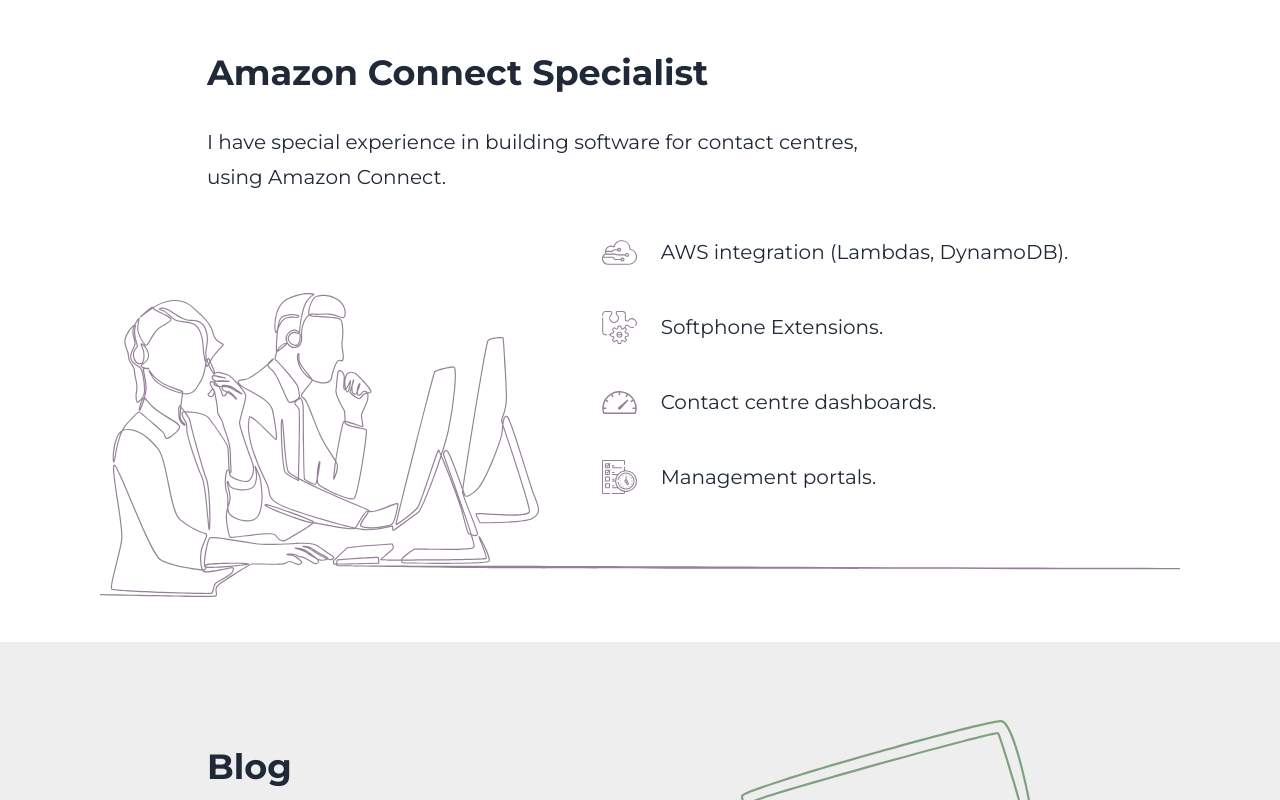
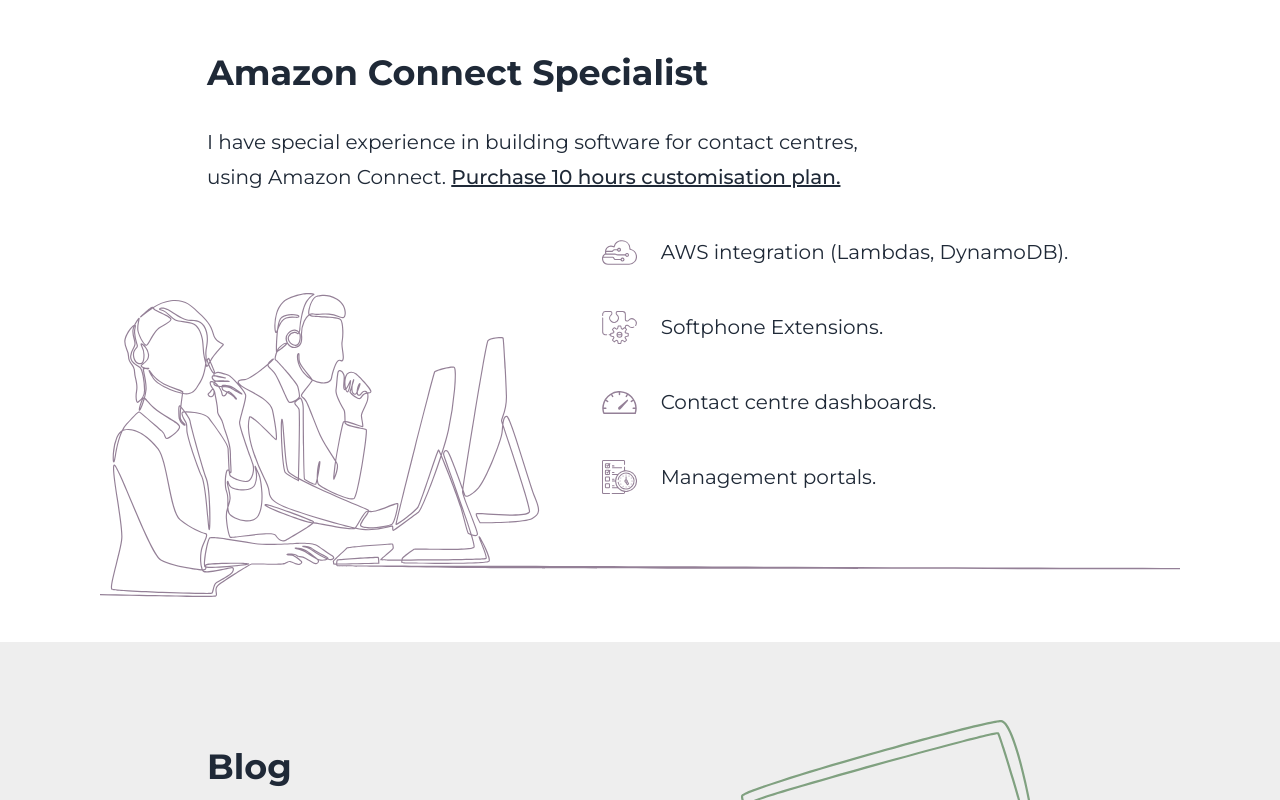
Before and after one commit to gamliela/website, a Next.js app in the folder packages/blog/: page / in a window 1280 px wide. Shown: the part 5220-6020 px from the top of the page. Built offline with nearby package versions, Linux system fonts and the light colour scheme.

Commit message:
Add link to external service.

```diff
--- a/packages/blog/pages/index.tsx
+++ b/packages/blog/pages/index.tsx
@@ -315,7 +315,10 @@
               <h3>Amazon Connect Specialist</h3>
               <p>
                 I have special experience in building software for contact
-                centres, using Amazon Connect.
+                centres, using Amazon Connect.{" "}
+                <Link href="https://aws-integration-for-contact-centers.breeew.com/">
+                  <a>Purchase 10 hours customisation plan.</a>
+                </Link>
               </p>
               <ul className={styles.iconList}>
                 <li>
```
